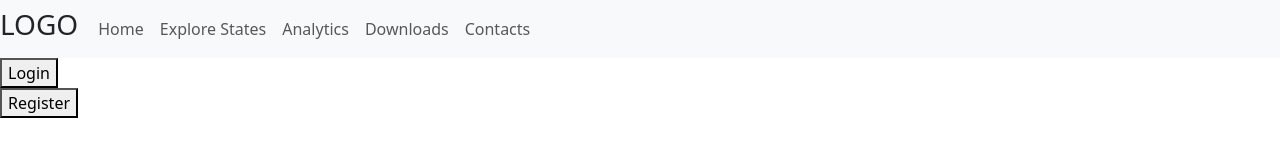
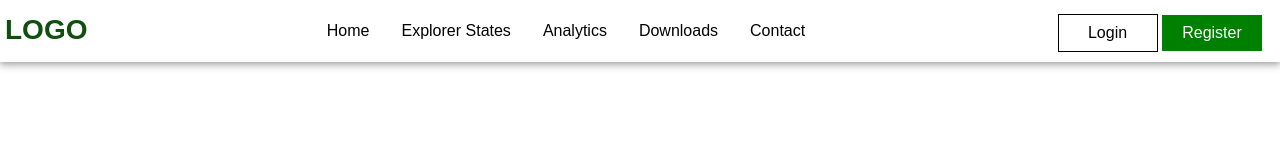
Before and after one commit to samuelj-flip/developed_my_first_real_website-, a plain HTML site: page index.html in a window 1280 px wide. Drawn offline with Linux system fonts and the light colour scheme.

Commit message:
Work on NAV with Local CSS work on the Bootstrap later

```diff
--- a/index.html
+++ b/index.html
@@ -5,33 +5,58 @@
     <meta charset="UTF-8">
     <meta name="viewport" content="width=device-width, initial-scale=1.0">
     <title>Document</title>
-    <link rel="stylesheet" href="./libs/bootstrap-5.3.8-dist/bootstrap-5.3.8-dist/css/bootstrap.min.css">
+    <link rel="stylesheet" href="./libs/bootstrap-5.3.8-dist/bootstrap-5.3.8-dist/css/bootstrap.min.css" />
+    <link rel="stylesheet" href="./styles/style.css" />
 </head>
 
 <body>
 
-    <header>
-        <nav class="navbar navbar-expand-lg bg-body-tertiary">
-            <div>
-                <h3>LOGO</h3>
+    <!-- Header and NavBar -->
+     <!-- Comment on the Bootstrap one -->
+    <!-- <header class="container-fluid d-flex">
+        <nav class="navbar navbar-expand-lg bg-body-white">
+            <div class="row">
+                <div class="col">
+                    <a class="navbar-brand" href="#"><h3 class="text-success">LOGO</h3></a>
+                </div>
+                <div class="col">
+                    <ul class="navbar-nav">
+                        <li class="nav-item"><a class="nav-link" href="#">Home</a></li>
+                        <li class="nav-item"><a class="nav-link" href="#">Explore States</a></li>
+                        <li class="nav-item"><a class="nav-link" href="#">Analytics</a></li>
+                        <li class="nav-item"><a class="nav-link" href="#">Downloads</a></li>
+                        <li class="nav-item"><a class="nav-link" href="#">Contacts</a></li>
+                    </ul>
+                </div>
             </div>
-            <div class="container-fluid">
-                <ul class="navbar-nav">
-                    <li class="nav-item"><a class="nav-link nav-brand" href="#">Home</a></li>
-                    <li class="nav-item"><a class="nav-link nav-brand" href="#">Explore States</a></li>
-                    <li class="nav-item"><a class="nav-link nav-brand" href="#">Analytics</a></li>
-                    <li class="nav-item"><a class="nav-link nav-brand" href="#">Downloads</a></li>
-                    <li class="nav-item"><a class="nav-link nav-brand" href="#">Contacts</a></li>
-                </ul>
+            <div class="col">
+                <button>Login</button>
+                <button>Register</button>
             </div>
         </nav>
-        <div>
-            <button>Login</button>
+    </header> -->
+
+    <!-- Header and Nav with Local css -->
+     <header>
+        <div class="logo">
+            <h3>LOGO</h3>
         </div>
-        <div>
-            <button>Register</button>
+        <nav>
+            <ul>
+                <li><a href="">Home</a></li>
+                <li><a href="">Explorer States</a></li>
+                <li><a href="">Analytics</a></li>
+                <li><a href="">Downloads</a></li>
+                <li><a href="">Contact</a></li>
+            </ul>
+        </nav>
+        <div class="btn">
+            <button class="clear">Login</button>
+            <button class="green">Register</button>
         </div>
-    </header>
+     </header>
+
+     <!-- Hero Section -->
 
 </body>
 <script src="./libs/bootstrap-5.3.8-dist/bootstrap-5.3.8-dist/js/bootstrap.min.js"></script>
--- a/styles/style.css
+++ b/styles/style.css
@@ -0,0 +1,71 @@
+body {
+    background: #fff;
+    font-family: Arial, Helvetica, sans-serif;
+}
+
+header {
+    display: flex;
+    flex-direction: row;
+    justify-content: space-between;
+    margin: 0 auto;
+    width: 100%;
+    height: auto;
+    box-sizing: border-box;
+    padding: 5px;
+    border: none;
+    box-shadow: 0 4px 8px 0 rgba(0, 0, 0, 0.2), 0 2px 5px 0 rgba(0, 0, 0, 0.19);
+}
+
+header .logo h3 {
+    color: rgb(15, 80, 15);
+    position: relative;
+    top: 8px;
+    font-size: 300;
+    font-weight: 700;
+}
+
+header nav ul {
+    list-style-type: none;
+    margin: 0;
+    padding: 0;
+    overflow: hidden
+}
+
+header nav ul li {
+    float: left;
+}
+
+header nav ul li a {
+    text-decoration: none;
+    color: #000;
+    display: block;
+    text-align: center;
+    padding: 14px 16px;
+    text-decoration: none;
+}
+
+header nav ul li a:hover {
+    text-decoration: underline;
+}
+
+header .btn {
+    position: relative;
+    top: 2px;
+}
+
+header .btn button {
+    box-sizing: border-box;
+    padding: 6px;
+    width: 100px;
+}
+
+header .btn .clear{
+    border: 1px solid #000;
+    background-color: #fff;
+}
+
+header .btn .green {
+    border: none;
+    background-color: green;
+    color: #fff;
+}
```
